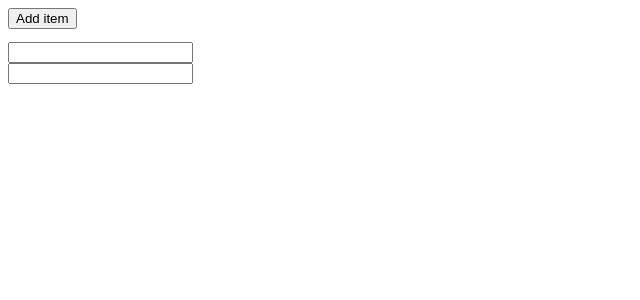
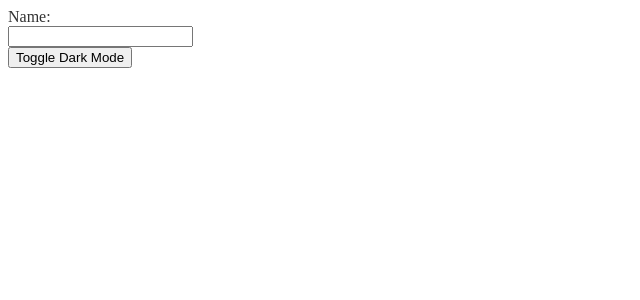
Before and after one commit to BhuvAX/React-Basic-Intermediate, a React (Vite) app: page / in a window 1280 px wide. Shown: the top 300 px of the page, without its empty margins (0-640 px from the left). Built offline with nearby package versions, Linux system fonts and the light colour scheme.

Commit message:
Worked for Basic and custom hooks examples

```diff
--- a/src/App.jsx
+++ b/src/App.jsx
@@ -1,5 +1,8 @@
-import { useState } from "react";
-import { FunctionComponent } from "./assets/FunctionComponent";
+import { useEffect, useRef, useState } from "react";
+//import { FunctionComponent } from "./assets/FunctionComponent";
+import { UseMemoExample } from "./UseMemoExample";
+import { UseCallbackExample } from "./UseCallbackExample";
+import { CustomHookExample } from "./CustomHookExample";
 
 function App() {
   // Example of conditional rendering
@@ -8,17 +11,17 @@ function App() {
     <FunctionComponent favoriteNumber={4} />
     </div>
   ) */
-
+  // End of conditional rendering example
   // Example of rendering lists
-  const [items, setItems] = useState([
+  /* const [items, setItems] = useState([
     { id: crypto.randomUUID(), name: "Item 1" },
     { id: crypto.randomUUID(), name: "Item 2" },
-  ]);
+  ])
 
   function addItem() {
     setItems((currentItems) => {
-      return [{ id: crypto.randomUUID(), name: "New Items" }, ...currentItems];
-    });
+      return [{ id: crypto.randomUUID(), name: "New Items" }, ...currentItems]
+    })
   }
 
   return (
@@ -28,13 +31,71 @@ function App() {
         {items.map((item) => {
           return (
             <div key={item.id}>
+              {item.name}
               <input type="text" />
             </div>
-          );
+          )
         })}
       </pre>
     </div>
-  );
+  ) */
+  // End of Rendering list example
+  // Example of useRef hooks for storing values that doesn't cause component to re-render
+  /* const [name, setName] = useState("")
+  const nameRef = useRef("ABC")
+  console.log(nameRef.current)
+
+  useEffect(() => {
+    console.log("Re-render")
+  })
+
+  return (
+    <>
+      <label>
+        Name:
+        <input value={name} onChange={(e) => setName(e.target.value)} />
+      </label>
+      <br />
+      <button onClick={() => (nameRef.current = Math.random())}>
+        Change Ref
+      </button>
+      <button onClick={() => console.log(nameRef.current)}>Print Ref</button>
+    </>
+  ) */
+  // End of useRef example
+  // Example of useRef hooks for refering a html element
+  /* const [name, setName] = useState("")
+  const nameRef = useRef()
+
+  useEffect(() => {
+    console.log(nameRef.current.value)
+  }, [name])
+
+  useEffect(() => {
+    nameRef.current.focus()
+  }, [])
+  return (
+    <>
+      <label>
+        Name:
+        <input
+          ref={nameRef}
+          value={name}
+          onChange={(e) => setName(e.target.value)}
+        />
+      </label>
+    </>
+  ) */
+  // End of useRef example
+  // Example of useMemo hook
+  /* return <UseMemoExample /> */
+  // End of useMemo hook  example
+  // Example of useCallback hook
+  /* return <UseCallbackExample /> */
+  // End of useBack hook  example
+  // Example of Custom hook
+  return <CustomHookExample />;
+  // End of useBack hook  example
 }
 
 export default App;
--- /dev/null
+++ b/src/CustomHookExample.jsx
@@ -0,0 +1,34 @@
+import { useState } from "react";
+import { useToggle } from "./hooks/useToggle";
+
+export function CustomHookExample() {
+  const nameInput = useInputValue("");
+  const [isDarkMode, toggleDarkMode] = useToggle(false);
+  // const [isDarkMode, setIsDarkMode] = useState(false)
+  return (
+    <div
+      style={{
+        background: isDarkMode ? "#333" : "white",
+        color: isDarkMode ? "white" : "#333",
+      }}
+    >
+      <label>
+        Name:
+        <br />
+        <input {...nameInput} />
+      </label>
+      <br />
+      <button onClick={toggleDarkMode}>Toggle Dark Mode</button>
+    </div>
+  );
+}
+
+// Example of custom hook can be used in this component only
+function useInputValue(initialValue) {
+  const [value, setValue] = useState(initialValue);
+
+  return {
+    value,
+    onChange: (e) => setValue(e.target.value),
+  };
+}
--- /dev/null
+++ b/src/UseCallbackExample.jsx
@@ -0,0 +1,33 @@
+import { useCallback, useEffect, useState } from "react";
+
+export function UseCallbackExample() {
+  const [name, setName] = useState("");
+  const [age, setAge] = useState(0);
+
+  const printName = useCallback(() => {
+    console.log(`Name: ${name}`);
+  }, [name]);
+
+  useEffect(() => {
+    console.log("In Effect");
+    printName();
+  }, [printName]);
+
+  return (
+    <>
+      <label>
+        Name:
+        <input value={name} onChange={(e) => setName(e.target.value)} />
+      </label>
+      <br />
+      <label>
+        Age:
+        <input
+          type="number"
+          value={age}
+          onChange={(e) => setAge(e.target.valueAsNumber)}
+        />
+      </label>
+    </>
+  );
+}
--- /dev/null
+++ b/src/UseMemoExample.jsx
@@ -0,0 +1,40 @@
+// This component demonstrated the useMemo hook exmaple
+import { useMemo, useState } from "react";
+
+const LIST = Array(1000000)
+  .fill()
+  .map((_, i) => i + 1);
+
+export function UseMemoExample() {
+  const [query, setQuery] = useState("");
+  const [isDarkMode, setIsDarkMode] = useState(false);
+
+  const filteredList = useMemo(() => {
+    return LIST.filter((n) => n.toString().includes(query));
+  }, [query]);
+
+  console.log(filteredList.length);
+
+  return (
+    <div
+      style={{
+        background: isDarkMode ? "#333" : "white",
+        color: isDarkMode ? "white" : "#333",
+      }}
+    >
+      <label>
+        Query:
+        <input value={query} onChange={(e) => setQuery(e.target.value)} />
+      </label>
+      <br />
+      <label>
+        <input
+          type="checkbox"
+          onChange={(e) => setIsDarkMode(e.target.checked)}
+          checked={isDarkMode}
+        />
+        Dark Mode
+      </label>
+    </div>
+  );
+}
--- /dev/null
+++ b/src/hooks/useToggle.js
@@ -0,0 +1,12 @@
+// Example of custom hook can be used by any component.
+import { useState } from "react";
+
+export function useToggle(initialValue) {
+  const [value, setValue] = useState(initialValue);
+
+  function toggle() {
+    setValue((currentValue) => !currentValue);
+  }
+
+  return [value, toggle];
+}
```
Also changed, not shown: 2 other files (tests, documents, lock files or other folders).
